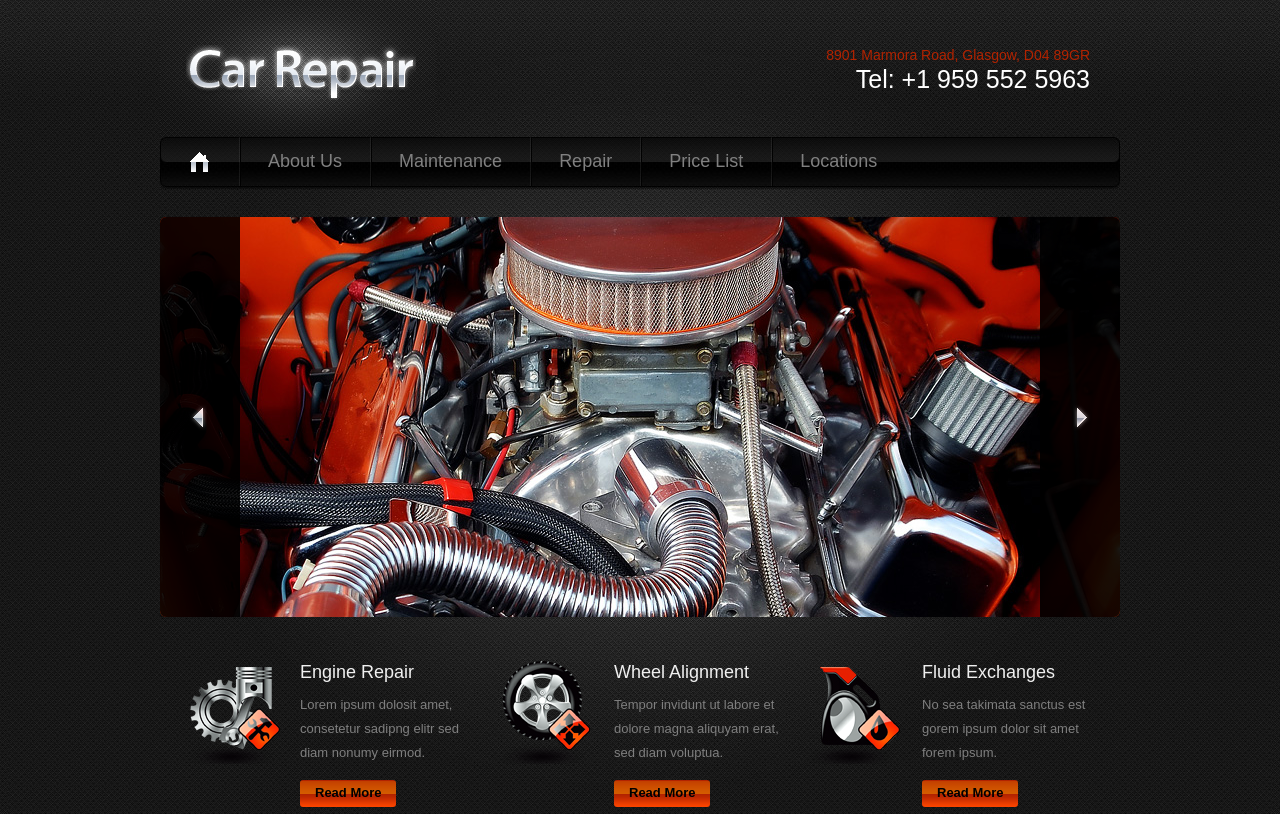
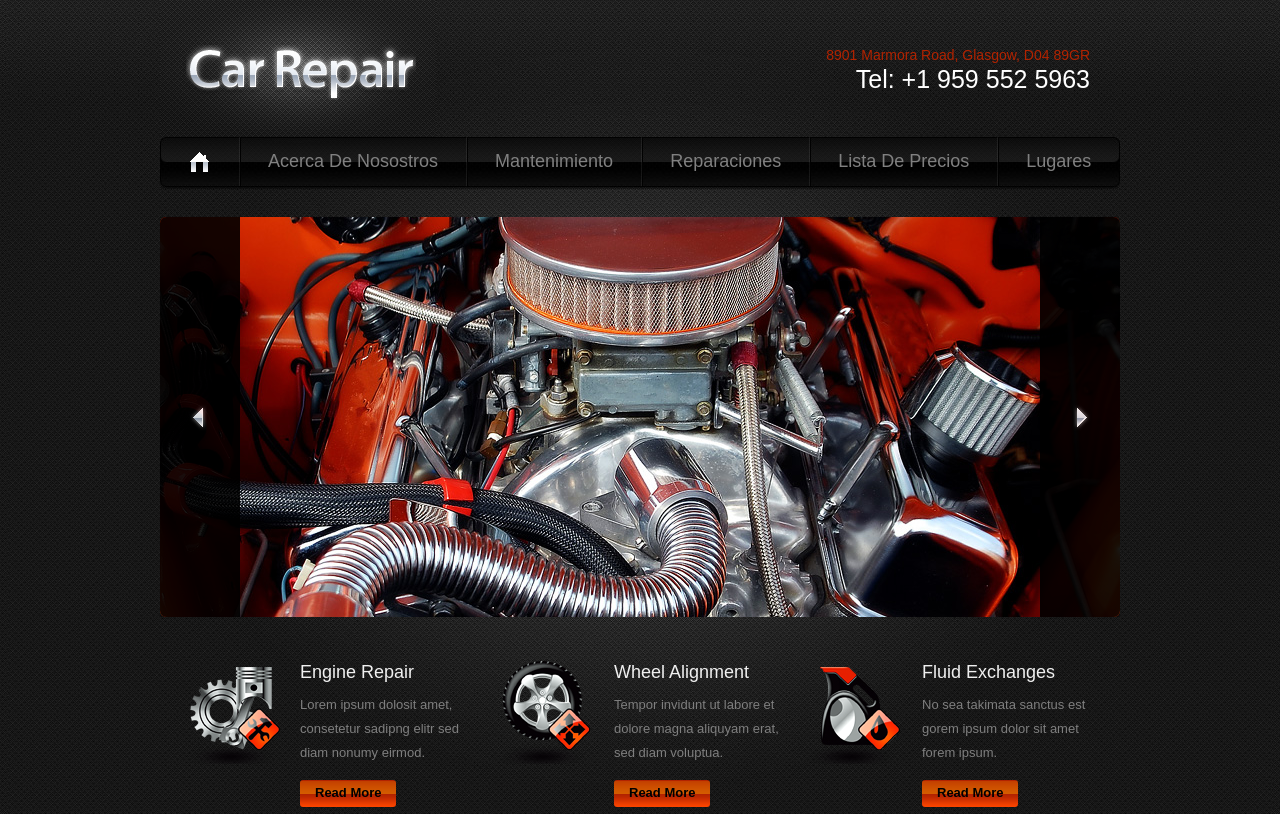
Before and after one commit to daniel0599/VM-T3ST, a plain HTML site: page index.html in a window 1280 px wide. Shown: the top 814 px of the page. Drawn offline with Linux system fonts and the light colour scheme.

Commit message:
Haciendo Cambios desde otro Usuario

```diff
--- a/index.html
+++ b/index.html
@@ -45,11 +45,11 @@
                     <nav>
                         <ul class="menu">
                             <li><a class="active" href="index.html">Home</a></li>
-                            <li><a href="about.html">About Us</a></li>
-                            <li><a href="maintenance.html">Maintenance </a></li>
-                            <li><a href="repair.html">Repair</a></li>
-                            <li><a href="price.html">Price List</a></li>
-                            <li><a href="locations.html">Locations</a></li>
+                            <li><a href="about.html">Acerca de Nosostros</a></li>
+                            <li><a href="maintenance.html">Mantenimiento </a></li>
+                            <li><a href="repair.html">Reparaciones</a></li>
+                            <li><a href="price.html">Lista de Precios</a></li>
+                            <li><a href="locations.html">Lugares</a></li>
                         </ul>
                     </nav>
                     <div class="slider-wrapper">
```
